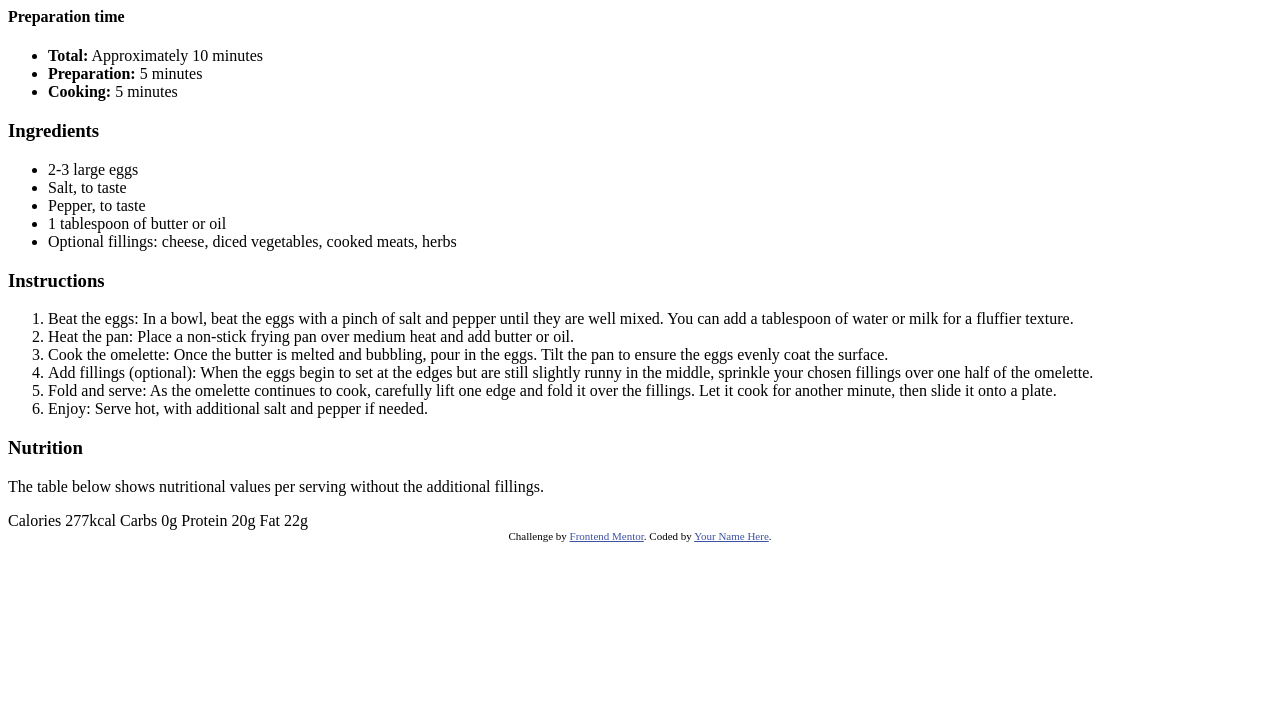
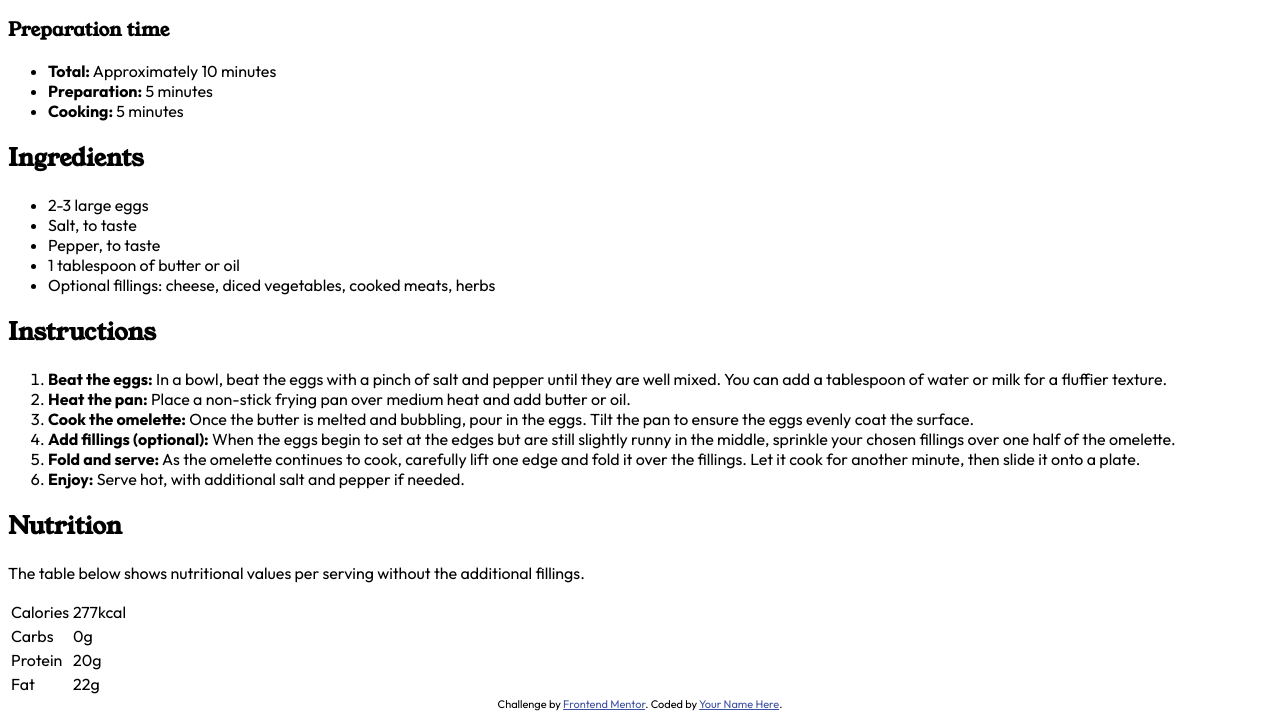
Before and after one commit to Key-Bro/recipe-page-main, a plain HTML site: page index.html in a window 1280 px wide. Shown: the part 723-1442 px from the top of the page. Before the commit the page ends 1273 px from the top, so only its background shows below. Drawn offline with Linux system fonts and the light colour scheme.

Commit message:
Make the table and and some css

```diff
--- a/index.html
+++ b/index.html
@@ -3,9 +3,9 @@
 <head>
   <meta charset="UTF-8">
   <meta name="viewport" content="width=device-width, initial-scale=1.0"> <!-- displays site properly based on user's device -->
-
+  <link href="https://fonts.googleapis.com/css2?family=Outfit:wght@400;600;700&family=Young+Serif&display=swap" rel="stylesheet">
   <link rel="icon" type="image/png" sizes="32x32" href="./assets/images/favicon-32x32.png">
-
+  <link rel="stylesheet" href="style.css">
   <title>Frontend Mentor | Recipe page</title>
 
   <!-- Feel free to remove these styles or customise in your own stylesheet 👍 -->
@@ -18,65 +18,73 @@
   <main>
     <img src="assets/images/image-omelette.jpeg" alt="omelette image">
 
-    <h1>Simple Omelette Recipe</h1>
+    <h1 class="title">Simple Omelette Recipe</h1>
 
-    <p>An easy and quick dish, perfect for any meal. This classic omelette combines beaten eggs cooked
+    <p class="text">An easy and quick dish, perfect for any meal. This classic omelette combines beaten eggs cooked
     to perfection, optionally filled with your choice of cheese, vegetables, or meats.</p>
 
-    <div>
-      <h4>Preparation time</h5>
+    <div class="preparation-time-container">
+      <h3 class="title">Preparation time</h5>
       <ul>
-        <li><strong>Total:</strong> Approximately 10 minutes</li>
-        <li><strong>Preparation:</strong> 5 minutes</li>
-        <li><strong>Cooking:</strong> 5 minutes</li>
+        <li class="text"><strong>Total:</strong> Approximately 10 minutes</li>
+        <li class="text"><strong>Preparation:</strong> 5 minutes</li>
+        <li class="text"><strong>Cooking:</strong> 5 minutes</li>
       </ul>
     </div>
 
-    <h3>Ingredients</h3>
+    <h2 class="title">Ingredients</h2>
 
     <ul>
-      <li>2-3 large eggs</li>
-      <li>Salt, to taste</li>
-      <li>Pepper, to taste</li>
-      <li>1 tablespoon of butter or oil</li>
-      <li>Optional fillings: cheese, diced vegetables, cooked meats, herbs</li>
+      <li class="text">2-3 large eggs</li>
+      <li class="text">Salt, to taste</li>
+      <li class="text">Pepper, to taste</li>
+      <li class="text">1 tablespoon of butter or oil</li>
+      <li class="text">Optional fillings: cheese, diced vegetables, cooked meats, herbs</li>
     </ul>
 
-    <h3>Instructions</h3>
+    <h2 class="title">Instructions</h2>
     <ol>
-      <li>Beat the eggs: In a bowl, beat the eggs with a pinch of salt and pepper until they are well mixed.
+      <li class="text"><strong>Beat the eggs:</strong> In a bowl, beat the eggs with a pinch of salt and pepper until they are well mixed.
       You can add a tablespoon of water or milk for a fluffier texture.</li>
 
-      <li>Heat the pan: Place a non-stick frying pan over medium heat and add butter or oil.</li>
+      <li class="text"><strong>Heat the pan:</strong> Place a non-stick frying pan over medium heat and add butter or oil.</li>
 
-      <li>Cook the omelette: Once the butter is melted and bubbling, pour in the eggs. Tilt the pan to ensure
+      <li class="text"><strong>Cook the omelette:</strong> Once the butter is melted and bubbling, pour in the eggs. Tilt the pan to ensure
       the eggs evenly coat the surface.</li>
 
-      <li>Add fillings (optional): When the eggs begin to set at the edges but are still slightly runny in the
+      <li class="text"><strong>Add fillings (optional):</strong> When the eggs begin to set at the edges but are still slightly runny in the
       middle, sprinkle your chosen fillings over one half of the omelette.</li>
 
-      <li>Fold and serve: As the omelette continues to cook, carefully lift one edge and fold it over the
+      <li class="text"><strong>Fold and serve:</strong> As the omelette continues to cook, carefully lift one edge and fold it over the
       fillings. Let it cook for another minute, then slide it onto a plate.</li>
 
-      <li>Enjoy: Serve hot, with additional salt and pepper if needed.</li>
+      <li class="text"><strong>Enjoy:</strong> Serve hot, with additional salt and pepper if needed.</li>
     </ol>
 
-    <h3>Nutrition</h3>
+    <h2 class="title">Nutrition</h2>
 
-    <p>The table below shows nutritional values per serving without the additional fillings.</p>
+    <p class="text">The table below shows nutritional values per serving without the additional fillings.</p>
 
-    Calories
-    277kcal
+    <table class="nutrition-table">
+      <tr>
+        <td>Calories</td>
+        <td>277kcal</td>
+      </tr>
+      <tr>
+        <td>Carbs</td>
+        <td>0g</td>
+      </tr>
+      <tr>
+        <td>Protein</td>
+        <td>20g</td>
+      </tr>
+      <tr>
+        <td>Fat</td>
+        <td>22g</td>
+      </tr>
+    </table>
+  </main>
 
-    Carbs
-    0g
-
-    Protein
-    20g
-
-    Fat
-    22g
-  </main>
   <footer class="attribution">
     Challenge by <a href="https://www.frontendmentor.io?ref=challenge" target="_blank">Frontend Mentor</a>.
     Coded by <a href="#">Your Name Here</a>.
--- a/style.css
+++ b/style.css
@@ -0,0 +1,23 @@
+:root {
+    --police1: 'Outfit', sans-serif;
+    --police2: 'Young Serif', serif;
+    --white: hsl(0, 0%, 100%);
+
+    --stone100: hsl(30, 54%, 90%);
+    --stone150: hsl(30, 18%, 87%);
+    --stone600: hsl(30, 10%, 34%);
+    --stone900: hsl(24, 5%, 18%);
+
+    --brown800: hsl(14, 45%, 36%);
+
+    --rose800: hsl(332, 51%, 32%);
+    --rose50: hsl(330, 100%, 98%);
+}
+
+body {
+    font-family: var(--police1);
+}
+
+.title{
+    font-family: var(--police2);
+}
```
